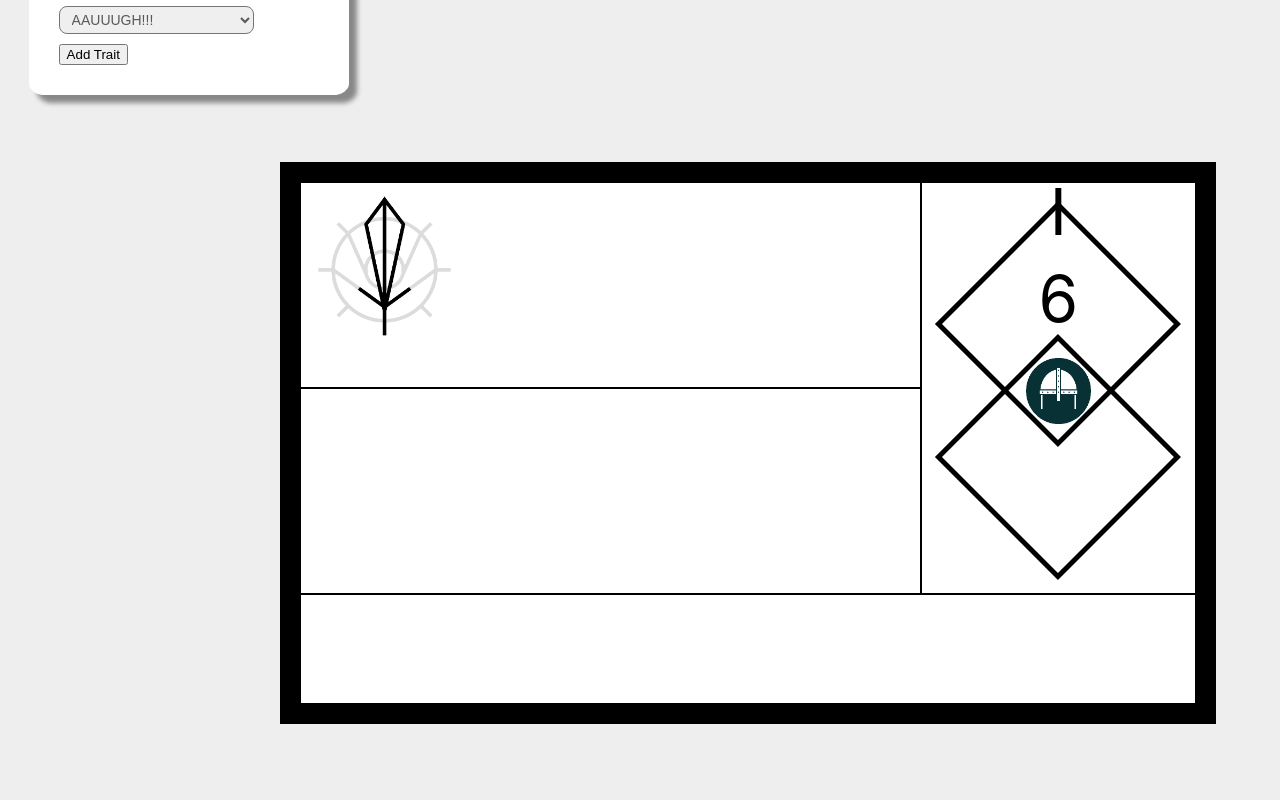
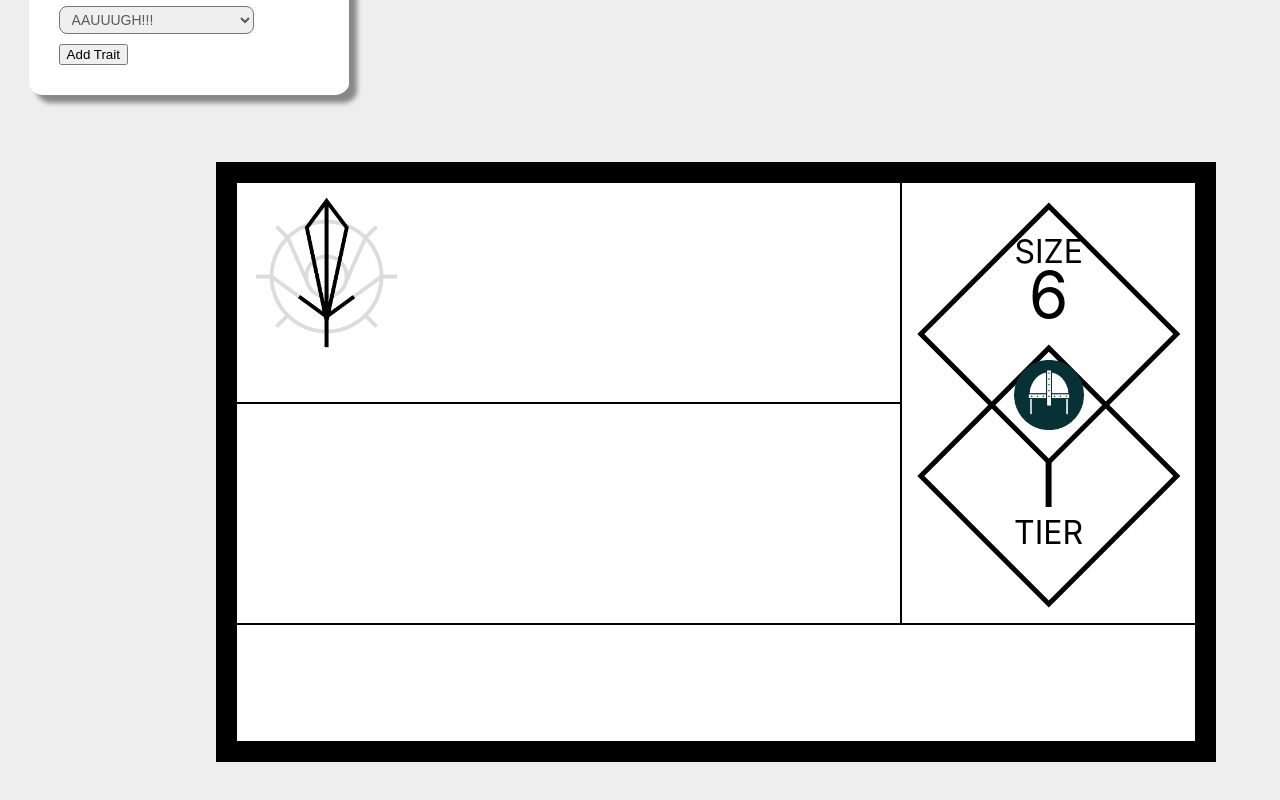
Before and after one commit to ZackBarbari/KW-Unit-Generator, a React (Create React App) app: page / in a window 1280 px wide. Shown: the part 955-1755 px from the top of the page. Built offline with nearby package versions, Linux system fonts and the light colour scheme.

Commit message:
Dual diamonds done

```diff
--- a/src/components/Card.css
+++ b/src/components/Card.css
@@ -5,8 +5,8 @@
     float: right;
     width: 960px;
     aspect-ratio: 96/56;
-    max-width: 70%;
-    /*border-radius: 25px;
+    /*max-width: 70%;
+    border-radius: 25px;
     padding: 10px;*/
     background-color: white;
     border: 20px solid rgb(0, 0, 0);
@@ -67,20 +67,30 @@
     padding: 2%;
   }
   .ancestry-icon {
-    margin-top: -68%;
-    height:16%;
+    width:24%;
+    margin-top: 9%;
     aspect-ratio: 1/1;
     z-index: 1;
   }
   .size {
     font-style: bold;
-    margin-top: -60%;
     font-size: 400%;
+    margin-top: -5%;
     z-index: 1;
   }
   .tier {
     font-style: bold;
-    margin-top: -60%;
     font-size: 400%;
+    margin-top: 5%;
     z-index: 1;
   }
+  .size-title {
+    font-size: 200%;
+    margin-top: -115%;
+    z-index: 1;
+  }
+  .tier-title {
+    margin-top: -3%;
+    font-size: 200%;
+    z-index: 1;
+  }
--- a/src/components/UnitCard.js
+++ b/src/components/UnitCard.js
@@ -20,9 +20,11 @@ const UnitCard = React.forwardRef(
                 <div className='rhombus-container'>
                     <div className='size-rhombus' />
                     <div className='tier-rhombus' />
+                    <div className='size-title'>SIZE</div>
+                    <div className='size'>{size}</div>
                     <img src={ require(`../symbols/ancestry/${ancestry}.png`)} alt="Ancestry Icon" className='ancestry-icon'></img>
-                    <div className='size'>{size}</div>
                     <div className='tier'>{tier}</div>
+                    <div className='tier-title'>TIER</div>
                 </div>
             </div>
             <div className='stats-container' />
```
